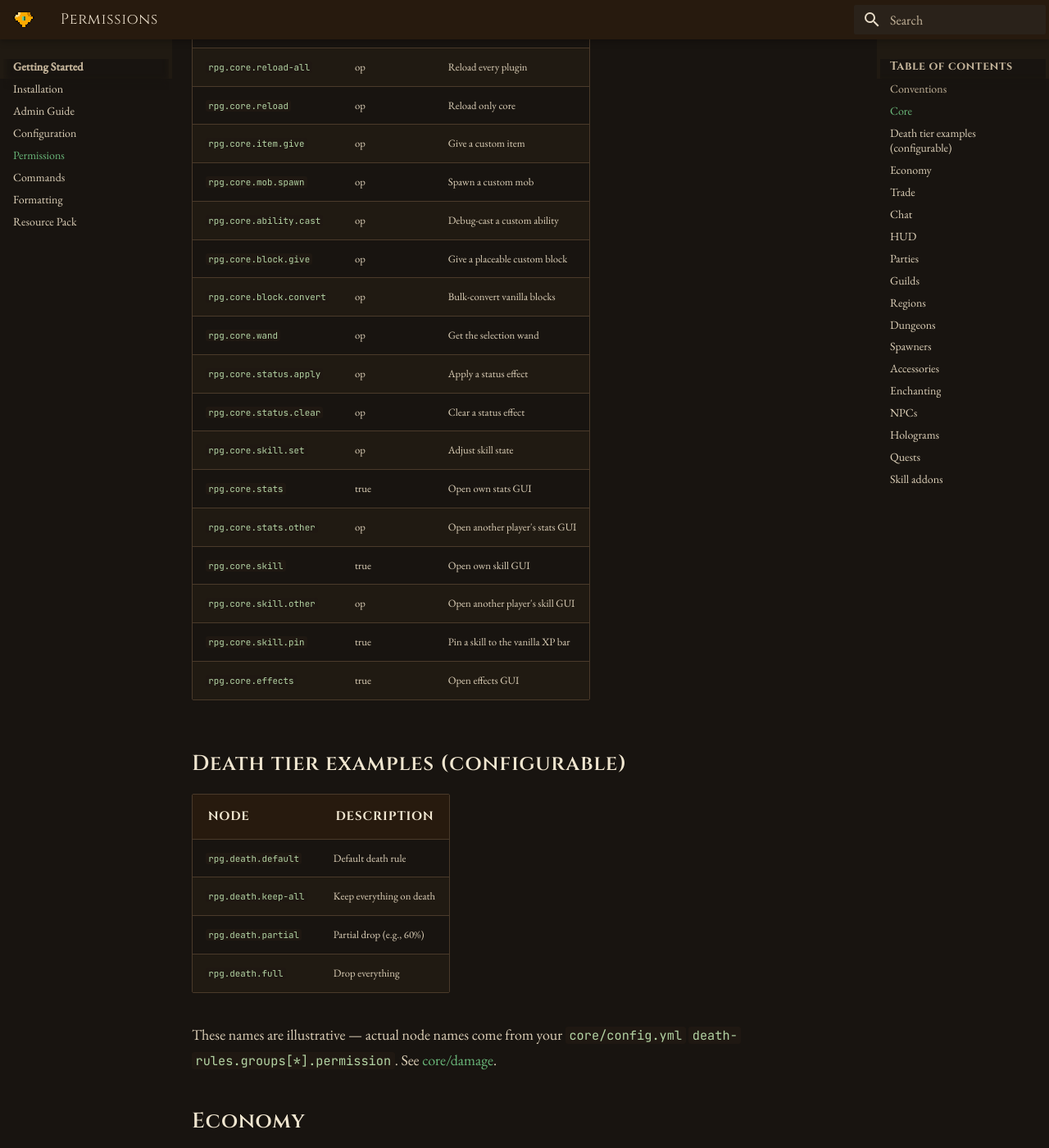
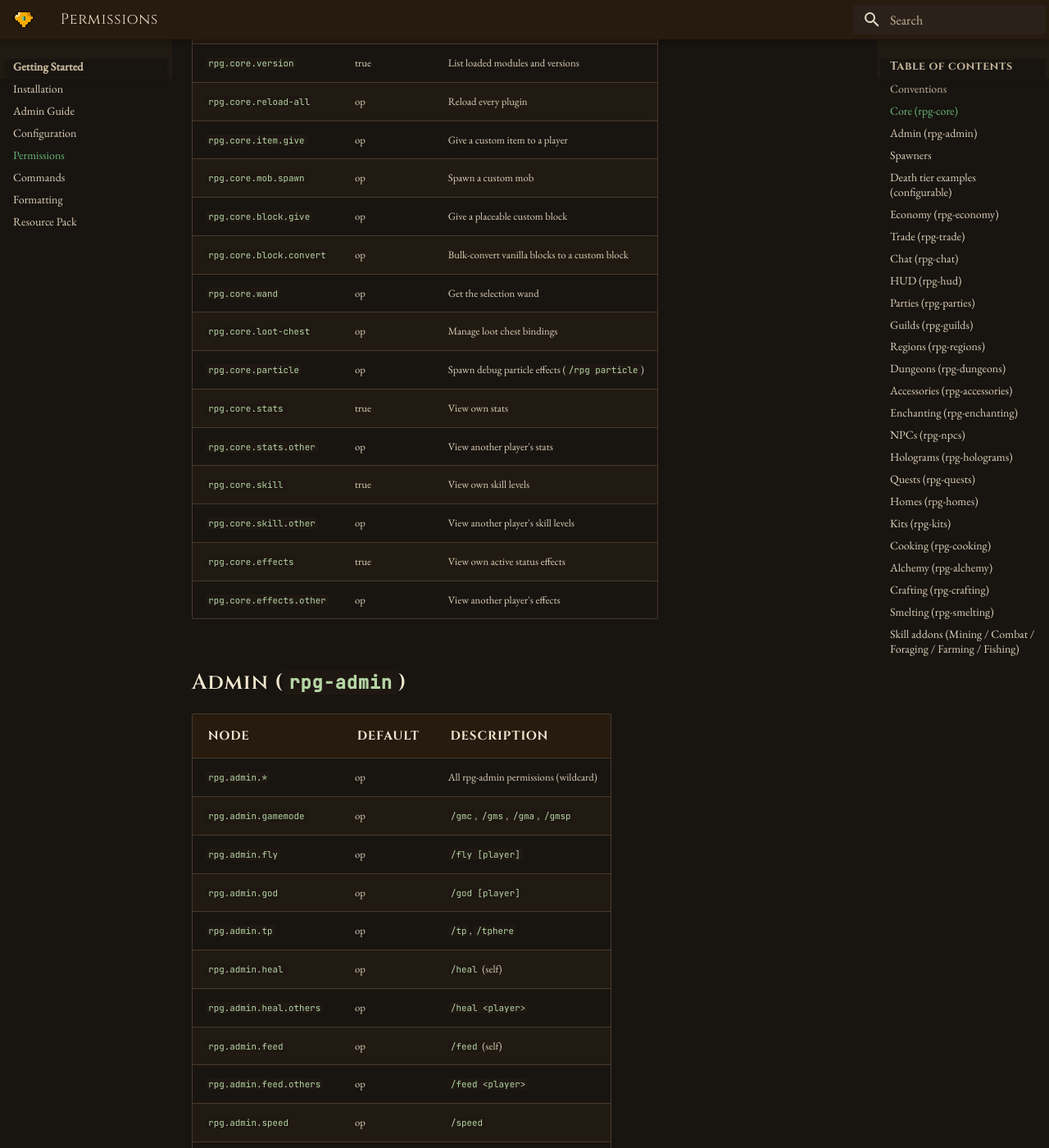
Before and after one commit to 255-Ping/RPGCORE, an MkDocs documentation site: the page built from docs/permissions.md, in a window 1280 px wide and 1400 px high, scrolled down 809 px. Shown: the whole window at 82% size. Built offline with MkDocs 1.6.1 and Material for MkDocs 9.7.7, drawn with Linux system fonts in a browser that asks for light colours; some of the changed text lies outside the part shown.

Commit message:
feat: permission audit, telekinesis enchant/reforge/upgrade (suite 21)
#19 — Permission system consistency audit
- rpg-core plugin.yml: add rpg.core.particle (was checked in RpgCommand, missing from yml)
- rpg-regions plugin.yml: add rpg.regions.admin.global (checked in RegionCommand, missing from yml); rpg-regions 0.5.1
- docs/permissions.md: full rewrite — covers all 25 plugins; adds Admin, Homes, Kits, Cooking, Alchemy, Crafting, Smelting, skill-addon sections; fixes Dungeons (save→set, list/join/leave→admin.list/use.enter/use.leave) and Regions (create→define) node mismatches; removes stale aspirational nodes

#20 — Telekinesis effect
- enchants/telekinesis.yml: single-level enchant, AppliesTo [any], auto_loot: 1, XpCost 20, currency 5000, requires level 25
- reforges/telekinesis.yml: "Telekinetic" reforge, auto_loot: 1 at all rarities, currency 10000, requires level 30
- upgrades/telekinesis.yml: "Telekinesis Scroll", MaxTier 1, auto_loot: 1, currency 7500, requires level 20
- RpgEnchantingPlugin: ensureExample for all three files on startup
- Uses existing AUTO_LOOT stat already wired in DropManager (mob + block drops); rpg-enchanting 0.6.0

Co-Authored-By: Claude Sonnet 4.6 <noreply@anthropic.com>

```diff
--- a/docs/permissions.md
+++ b/docs/permissions.md
@@ -1,8 +1,8 @@
 # Master permission reference
 
-> **Status:** Working (synced with plugin.ymls as of suite 19)
+> **Status:** Working (synced with plugin.ymls as of suite 21)
 
-Permission nodes follow `rpg.<module>.<command>[.<sub>]`. Self-use defaults to true; admin defaults to op; moderator-tier nodes are noted explicitly.
+Permission nodes follow `rpg.<module>.<verb>[.<qualifier>]`. Self-use defaults to true; admin/op nodes default to op.
 
 For the full command list, see [commands.md](commands.md).
 
@@ -10,45 +10,71 @@ For the full command list, see [commands.md](commands.md).
 
 ## Conventions
 
-- `.other` suffix on a node = same command but targeting another player (always op-default).
+- `.other` suffix = same command targeting another player (always op-default).
 - `.admin.*` group = administrative actions for that module (always op-default).
-- Self-use commands (`/balance`, `/stats`, `/effects`, `/party *`, `/guild *`, `/chat *`, `/msg`) default-true so players can use them without explicit LuckPerms setup.
+- Player-use commands (`/balance`, `/stats`, `/effects`, `/party *`, `/guild *`, etc.) default-true so players can use them without explicit LuckPerms setup.
 
-## Core
+---
+
+## Core (`rpg-core`)
 
 | Node | Default | Description |
 |---|---|---|
-| `rpg.core.version` | true | List loaded modules |
+| `rpg.core.version` | true | List loaded modules and versions |
 | `rpg.core.reload-all` | op | Reload every plugin |
-| `rpg.core.reload` | op | Reload only core |
-| `rpg.core.item.give` | op | Give a custom item |
+| `rpg.core.item.give` | op | Give a custom item to a player |
 | `rpg.core.mob.spawn` | op | Spawn a custom mob |
-| `rpg.core.ability.cast` | op | Debug-cast a custom ability |
 | `rpg.core.block.give` | op | Give a placeable custom block |
-| `rpg.core.block.convert` | op | Bulk-convert vanilla blocks |
+| `rpg.core.block.convert` | op | Bulk-convert vanilla blocks to a custom block |
 | `rpg.core.wand` | op | Get the selection wand |
-| `rpg.core.status.apply` | op | Apply a status effect |
-| `rpg.core.status.clear` | op | Clear a status effect |
-| `rpg.core.skill.set` | op | Adjust skill state |
-| `rpg.core.stats` | true | Open own stats GUI |
-| `rpg.core.stats.other` | op | Open another player's stats GUI |
-| `rpg.core.skill` | true | Open own skill GUI |
-| `rpg.core.skill.other` | op | Open another player's skill GUI |
-| `rpg.core.skill.pin` | true | Pin a skill to the vanilla XP bar |
-| `rpg.core.effects` | true | Open effects GUI |
+| `rpg.core.loot-chest` | op | Manage loot chest bindings |
+| `rpg.core.particle` | op | Spawn debug particle effects (`/rpg particle`) |
+| `rpg.core.stats` | true | View own stats |
+| `rpg.core.stats.other` | op | View another player's stats |
+| `rpg.core.skill` | true | View own skill levels |
+| `rpg.core.skill.other` | op | View another player's skill levels |
+| `rpg.core.effects` | true | View own active status effects |
+| `rpg.core.effects.other` | op | View another player's effects |
+
+## Admin (`rpg-admin`)
+
+| Node | Default | Description |
+|---|---|---|
+| `rpg.admin.*` | op | All rpg-admin permissions (wildcard) |
+| `rpg.admin.gamemode` | op | `/gmc`, `/gms`, `/gma`, `/gmsp` |
+| `rpg.admin.fly` | op | `/fly [player]` |
+| `rpg.admin.god` | op | `/god [player]` |
+| `rpg.admin.tp` | op | `/tp`, `/tphere` |
+| `rpg.admin.heal` | op | `/heal` (self) |
+| `rpg.admin.heal.others` | op | `/heal <player>` |
+| `rpg.admin.feed` | op | `/feed` (self) |
+| `rpg.admin.feed.others` | op | `/feed <player>` |
+| `rpg.admin.speed` | op | `/speed` |
+| `rpg.admin.clear` | op | `/clear` (self) |
+| `rpg.admin.clear.others` | op | `/clear <player>` |
+| `rpg.admin.broadcast` | op | `/broadcast` |
+| `rpg.admin.sudo` | op | `/sudo` |
+
+## Spawners
+
+| Node | Default | Description |
+|---|---|---|
+| `rpg.spawners.admin.create` | op | Create a spawner |
+| `rpg.spawners.admin.delete` | op | Delete a spawner |
+| `rpg.spawners.admin.edit` | op | Edit spawner settings |
+| `rpg.spawners.admin.list` | op | List spawners |
+| `rpg.spawners.admin.tp` | op | Teleport to a spawner |
 
 ## Death tier examples (configurable)
 
 | Node | Description |
 |---|---|
 | `rpg.death.default` | Default death rule |
-| `rpg.death.keep-all` | Keep everything on death |
-| `rpg.death.partial` | Partial drop (e.g., 60%) |
-| `rpg.death.full` | Drop everything |
+| `rpg.death.vip` | VIP death rule (keep everything) |
 
-These names are illustrative — actual node names come from your `core/config.yml` `death-rules.groups[*].permission`. See [core/damage](core/damage.md).
+Actual node names come from `death-rules.tiers[*].permission` in core `config.yml`. See [damage pipeline](core/damage.md#death-rules).
 
-## Economy
+## Economy (`rpg-economy`)
 
 | Node | Default | Description |
 |---|---|---|
@@ -58,18 +84,18 @@ These names are illustrative — actual node names come from your `core/config.y
 | `rpg.economy.baltop` | true | Leaderboard |
 | `rpg.economy.admin.set` | op | Set balance |
 | `rpg.economy.admin.add` | op | Add balance |
-| `rpg.economy.admin.remove` | op | Remove balance |
+| `rpg.economy.admin.remove` | op | Subtract balance |
 | `rpg.economy.admin.reset` | op | Reset balance |
-| `rpg.economy.admin.reload` | op | Reload rpg-economy config |
+| `rpg.economy.admin.reload` | op | Reload config |
 
-## Trade
+## Trade (`rpg-trade`)
 
 | Node | Default | Description |
 |---|---|---|
 | `rpg.trade.use` | true | Send and receive trade requests |
-| `rpg.trade.admin.reload` | op | Reload rpg-trade config |
+| `rpg.trade.admin.reload` | op | Reload config |
 
-## Chat
+## Chat (`rpg-chat`)
 
 | Node | Default | Description |
 |---|---|---|
@@ -77,107 +103,94 @@ These names are illustrative — actual node names come from your `core/config.y
 | `rpg.chat.use.party` | true | Use party channel |
 | `rpg.chat.use.guild` | true | Use guild channel |
 | `rpg.chat.msg` | true | Direct message |
-| `rpg.chat.reply` | true | Reply |
+| `rpg.chat.reply` | true | Reply to DM |
 | `rpg.chat.clearchat` | op | Clear chat for everyone |
 | `rpg.chat.mutechat` | op | Toggle global chat mute |
-| `rpg.chat.mute.bypass` | op | Bypass mutechat restriction |
-| `rpg.chat.admin.reload` | op | Reload rpg-chat config |
+| `rpg.chat.mute.bypass` | op | Bypass mutechat |
+| `rpg.chat.admin.reload` | op | Reload config |
 
-## HUD
+## HUD (`rpg-hud`)
 
 | Node | Default | Description |
 |---|---|---|
 | `rpg.hud.toggle` | true | Toggle HUD elements |
-| `rpg.hud.reload` | op | Reload HUD config |
+| `rpg.hud.reload` | op | Reload config |
 
-## Parties
+## Parties (`rpg-parties`)
 
 | Node | Default | Description |
 |---|---|---|
-| `rpg.parties.create` | true | Create party |
+| `rpg.parties.create` | true | Create a party |
 | `rpg.parties.invite` | true | Invite |
-| `rpg.parties.accept` | true | Accept |
+| `rpg.parties.accept` | true | Accept invite |
 | `rpg.parties.kick` | true | Kick (rank-gated at runtime) |
-| `rpg.parties.promote` | true | Promote (owner only at runtime) |
-| `rpg.parties.demote` | true | Demote (owner only at runtime) |
+| `rpg.parties.promote` | true | Promote (owner-only at runtime) |
+| `rpg.parties.demote` | true | Demote (owner-only at runtime) |
 | `rpg.parties.leave` | true | Leave |
-| `rpg.parties.disband` | true | Disband (owner only at runtime) |
+| `rpg.parties.disband` | true | Disband (owner-only at runtime) |
 | `rpg.parties.list` | true | List members |
-| `rpg.parties.admin.reload` | op | Reload rpg-parties config |
+| `rpg.parties.admin.reload` | op | Reload config |
 
-## Guilds
+## Guilds (`rpg-guilds`)
 
 | Node | Default | Description |
 |---|---|---|
-| `rpg.guilds.create` | true | Create (requirements apply) |
-| `rpg.guilds.invite` | true | Invite (rank-gated) |
+| `rpg.guilds.create` | true | Create a guild |
+| `rpg.guilds.invite` | true | Invite |
+| `rpg.guilds.accept` | true | Accept invite |
 | `rpg.guilds.kick` | true | Kick (rank-gated) |
-| `rpg.guilds.promote` | true | Promote (rank-gated) |
-| `rpg.guilds.demote` | true | Demote (rank-gated) |
+| `rpg.guilds.promote` | true | Promote |
+| `rpg.guilds.demote` | true | Demote |
 | `rpg.guilds.leave` | true | Leave |
-| `rpg.guilds.disband` | true | Disband (owner only) |
-| `rpg.guilds.info` | true | Info |
-| `rpg.guilds.list` | true | List |
+| `rpg.guilds.disband` | true | Disband (owner-only) |
+| `rpg.guilds.info` | true | Guild info |
+| `rpg.guilds.list` | true | List all guilds |
 | `rpg.guilds.bank` | true | Open bank (rank-gated for deposit/withdraw at runtime) |
-| `rpg.guilds.bank.upgrade` | true | Upgrade bank tier (rank-gated) |
-| `rpg.guilds.ranks` | true | Rename rank slots (owner only) |
-| `rpg.guilds.admin.reload` | op | Reload rpg-guilds config |
+| `rpg.guilds.admin.reload` | op | Reload config |
 
-## Regions
+## Regions (`rpg-regions`)
 
 | Node | Default | Description |
 |---|---|---|
-| `rpg.regions.admin.create` | op | Create region |
-| `rpg.regions.admin.edit` | op | Edit region |
-| `rpg.regions.admin.delete` | op | Delete region |
-| `rpg.regions.admin.list` | op | List regions |
-| `rpg.regions.admin.flag` | op | Set region flag |
-| `rpg.regions.admin.info` | op | Region info |
-| `rpg.regions.admin.reload` | op | Reload rpg-regions config |
+| `rpg.regions.admin.define` | op | Define a region |
+| `rpg.regions.admin.delete` | op | Delete a region |
+| `rpg.regions.admin.list` | op | List all regions |
+| `rpg.regions.admin.info` | op | Region info at a location |
+| `rpg.regions.admin.flag` | op | Set a region flag |
+| `rpg.regions.admin.global` | op | Edit the global region flags |
+| `rpg.regions.admin.reload` | op | Reload config |
 
-## Dungeons
+## Dungeons (`rpg-dungeons`)
 
 | Node | Default | Description |
 |---|---|---|
-| `rpg.dungeons.admin.create` | op | Create dungeon template |
-| `rpg.dungeons.admin.save` | op | Save dungeon |
-| `rpg.dungeons.admin.edit` | op | Edit dungeon |
-| `rpg.dungeons.admin.delete` | op | Delete dungeon |
-| `rpg.dungeons.admin.abort` | op | Force-end an instance |
-| `rpg.dungeons.list` | true | List dungeons |
-| `rpg.dungeons.join` | true | Join a dungeon |
-| `rpg.dungeons.leave` | true | Leave |
+| `rpg.dungeons.admin.create` | op | Create a dungeon template |
+| `rpg.dungeons.admin.delete` | op | Delete a template |
+| `rpg.dungeons.admin.set` | op | Set entrance/exit/spawn for a dungeon |
+| `rpg.dungeons.admin.list` | true | List dungeons |
+| `rpg.dungeons.admin.reload` | op | Reload dungeon YAMLs |
+| `rpg.dungeons.use.enter` | true | Enter a dungeon |
+| `rpg.dungeons.use.leave` | true | Leave a dungeon |
 
-## Spawners
+## Accessories (`rpg-accessories`)
 
 | Node | Default | Description |
 |---|---|---|
-| `rpg.spawners.admin.create` | op | Create |
-| `rpg.spawners.admin.edit` | op | Edit |
-| `rpg.spawners.admin.delete` | op | Delete |
-| `rpg.spawners.admin.list` | op | List |
-| `rpg.spawners.admin.tp` | op | TP |
-| `rpg.spawners.admin.show` | op | Toggle particle markers |
+| `rpg.accessories.open` | true | Open accessory bag |
+| `rpg.accessories.upgrade` | true | Upgrade bag tier |
+| `rpg.accessories.admin.reload` | op | Reload config |
 
-## Accessories
+## Enchanting (`rpg-enchanting`)
 
 | Node | Default | Description |
 |---|---|---|
-| `rpg.accessories.open` | true | Open bag |
-| `rpg.accessories.upgrade` | true | Upgrade tier |
-| `rpg.accessories.admin.reload` | op | Reload rpg-accessories config |
+| `rpg.enchanting.use.enchant` | true | Use the enchanting station block |
+| `rpg.enchanting.use.anvil` | true | Use the anvil block |
+| `rpg.enchanting.admin.reload` | op | Reload enchant/reforge/upgrade YAMLs |
+| `rpg.enchanting.admin.list` | op | List loaded enchants/reforges/upgrades |
+| `rpg.enchanting.admin.give` | op | Give enchant book / reforge stone / upgrade scroll |
 
-## Enchanting
-
-| Node | Default | Description |
-|---|---|---|
-| `rpg.enchanting.use.enchant` | true | Use the enchanting table block |
-| `rpg.enchanting.use.anvil` | true | Use the anvil block |
-| `rpg.enchanting.admin.reload` | op | Reload all enchant/reforge/upgrade YAML |
-| `rpg.enchanting.admin.list` | op | List registered enchants/reforges |
-| `rpg.enchanting.admin.give` | op | Give enchant book / reforge stone / upgrade book |
-
-## NPCs
+## NPCs (`rpg-npcs`)
 
 | Node | Default | Description |
 |---|---|---|
@@ -185,22 +198,29 @@ These names are illustrative — actual node names come from your `core/config.y
 | `rpg.npcs.admin.create` | op | Create NPC |
 | `rpg.npcs.admin.delete` | op | Delete |
 | `rpg.npcs.admin.move` | op | Move to player location |
-| `rpg.npcs.admin.list` | op | List |
-| `rpg.npcs.admin.reload` | op | Reload NPC YAMLs |
-| `rpg.npcs.admin.setbehavior` | op | Set NPC behavior type |
+| `rpg.npcs.admin.list` | op | List / info |
+| `rpg.npcs.admin.reload` | op | Reload YAMLs |
+| `rpg.npcs.admin.setbehavior` | op | Set behavior type |
+| `rpg.npcs.admin.setentitytype` | op | Set entity type |
+| `rpg.npcs.admin.setstyle` | op | Switch body style |
+| `rpg.npcs.admin.setskin` | op | Apply player skin |
+| `rpg.npcs.admin.dialogue` | op | Edit dialogue in-game |
+| `rpg.npcs.admin.shop` | op | Edit shop items in-game |
+| `rpg.npcs.admin.setlook` | op | Toggle look-at-player |
 
-## Holograms
+## Holograms (`rpg-holograms`)
 
 | Node | Default | Description |
 |---|---|---|
 | `rpg.holograms.admin.create` | op | Create |
-| `rpg.holograms.admin.edit` | op | Edit (incl. add lines) |
 | `rpg.holograms.admin.delete` | op | Delete |
 | `rpg.holograms.admin.list` | op | List |
-| `rpg.holograms.admin.tp` | op | TP |
-| `rpg.holograms.admin.reload` | op | Reload rpg-holograms config |
+| `rpg.holograms.admin.tp` | op | Teleport to |
+| `rpg.holograms.admin.move` | op | Move |
+| `rpg.holograms.admin.edit` | op | Edit lines |
+| `rpg.holograms.admin.reload` | op | Reload config |
 
-## Quests
+## Quests (`rpg-quests`)
 
 | Node | Default | Description |
 |---|---|---|
@@ -208,16 +228,71 @@ These names are illustrative — actual node names come from your `core/config.y
 | `rpg.quests.use.accept` | true | Accept a quest |
 | `rpg.quests.use.abandon` | true | Abandon an active quest |
 | `rpg.quests.use.progress` | true | Show quest progress |
-| `rpg.quests.admin.complete` | op | Force-complete a quest for a player |
+| `rpg.quests.admin.complete` | op | Force-complete for a player |
 | `rpg.quests.admin.reload` | op | Reload quest YAMLs |
 
-## Skill addons
+## Homes (`rpg-homes`)
 
-Each skill addon registers these:
+| Node | Default | Description |
+|---|---|---|
+| `rpg.homes.use` | true | Use `/home` and `/warp` |
+| `rpg.homes.admin` | op | Use `/setwarp` and `/delwarp` |
+| `rpg.homes.reload` | op | Reload config |
+
+## Kits (`rpg-kits`)
+
+| Node | Default | Description |
+|---|---|---|
+| `rpg.kits.use` | true | Claim kits via `/kit` |
+| `rpg.kits.admin` | op | `/givenkit` and `/kitreset` |
+| `rpg.kits.reload` | op | Reload kit YAMLs |
+
+## Cooking (`rpg-cooking`)
+
+| Node | Default | Description |
+|---|---|---|
+| `rpg.cooking.use` | true | Use the cooking station |
+| `rpg.cooking.admin.reload` | op | Reload config and recipes |
+| `rpg.cooking.admin.list` | op | List loaded recipes |
+
+## Alchemy (`rpg-alchemy`)
+
+| Node | Default | Description |
+|---|---|---|
+| `rpg.alchemy.use.brew` | true | Use the brewing station |
+| `rpg.alchemy.use.drink` | true | Drink custom potions |
+| `rpg.alchemy.admin.reload` | op | Reload config and recipes |
+| `rpg.alchemy.admin.list` | op | List loaded potions |
+
+## Crafting (`rpg-crafting`)
+
+| Node | Default | Description |
+|---|---|---|
+| `rpg.crafting.admin.reload` | op | Reload recipes |
+| `rpg.crafting.admin.list` | op | List loaded recipes |
+
+## Smelting (`rpg-smelting`)
+
+| Node | Default | Description |
+|---|---|---|
+| `rpg.smelting.use` | true | Use the smelting station |
+| `rpg.smelting.admin.reload` | op | Reload config and recipes |
+| `rpg.smelting.admin.list` | op | List loaded recipes |
+
+## Skill addons (Mining / Combat / Foraging / Farming / Fishing)
+
+Each skill addon registers:
 
 | Pattern | Default | Description |
 |---|---|---|
-| `rpg.<skill>.reload` | op | Reload that addon |
-| `rpg.<skill>.admin.give` | op | Give content from that addon |
+| `rpg.<skill>.admin.reload` | op | Reload that addon's config |
 
-Skill-specific permissions are listed in [addons/skills.md](addons/skills.md).
+Specific nodes:
+
+| Node | Default | Description |
+|---|---|---|
+| `rpg.mining.admin.reload` | op | Reload rpg-mining |
+| `rpg.combat.admin.reload` | op | Reload rpg-combat |
+| `rpg.foraging.admin.reload` | op | Reload rpg-foraging |
+| `rpg.farming.admin.reload` | op | Reload rpg-farming |
+| `rpg.fishing.admin.reload` | op | Reload rpg-fishing |
--- a/rpg-core/src/main/resources/plugin.yml
+++ b/rpg-core/src/main/resources/plugin.yml
@@ -53,6 +53,9 @@ permissions:
   rpg.core.loot-chest:
     description: Manage loot chest bindings
     default: op
+  rpg.core.particle:
+    description: Spawn debug particle effects via /rpg particle
+    default: op
   rpg.core.stats:
     description: Show your effective stats
     default: true
--- a/rpg-regions/src/main/resources/plugin.yml
+++ b/rpg-regions/src/main/resources/plugin.yml
@@ -27,6 +27,9 @@ permissions:
   rpg.regions.admin.flag:
     description: Set a region flag
     default: op
+  rpg.regions.admin.global:
+    description: Edit the global region flags
+    default: op
   rpg.regions.admin.reload:
     description: Reload rpg-regions config
     default: op
```
Also changed, not shown: docs/addons/enchanting.md (+1 -1 lines), docs/planned/todo.md (+4 -2 lines), rpg-enchanting/src/main/resources/enchants/telekinesis.yml (added, +19 -0 lines), rpg-enchanting/src/main/resources/reforges/telekinesis.yml (added, +14 -0 lines), rpg-enchanting/src/main/resources/upgrades/telekinesis.yml (added, +10 -0 lines), 2 other files.
